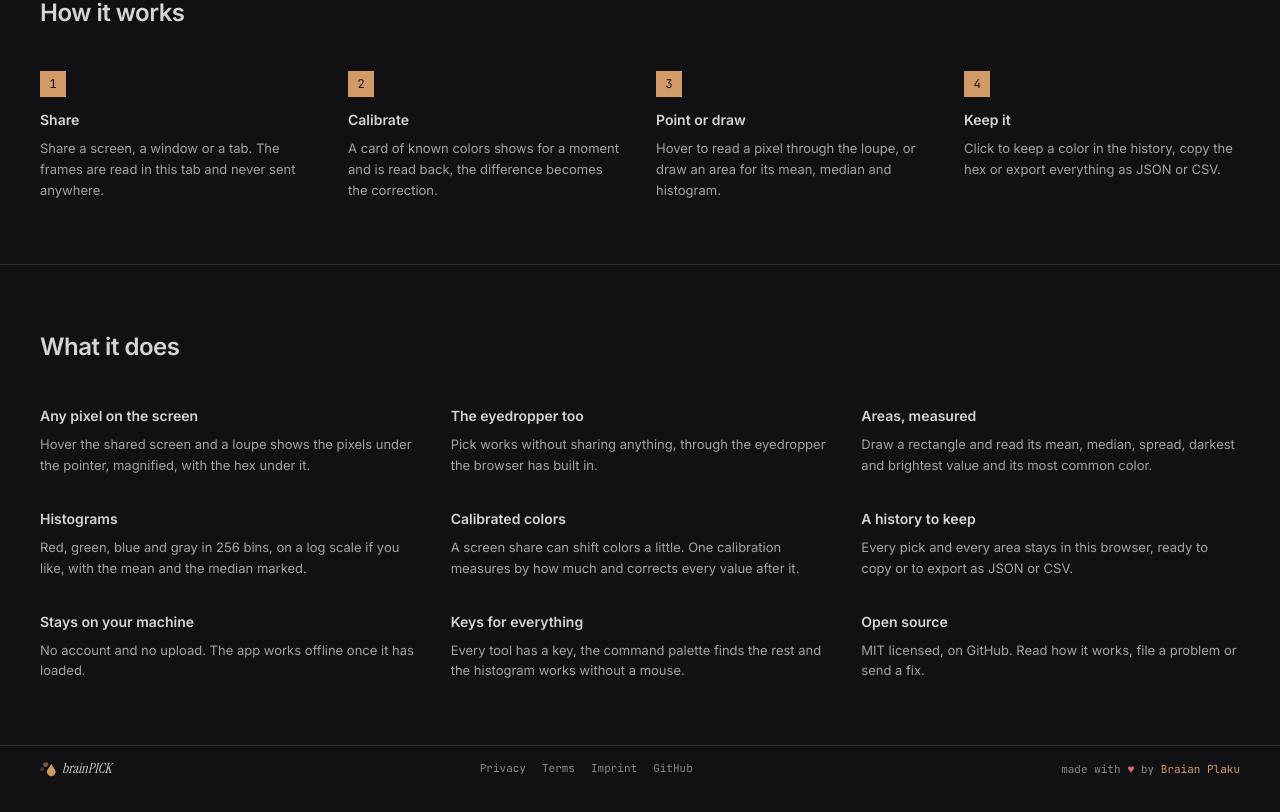
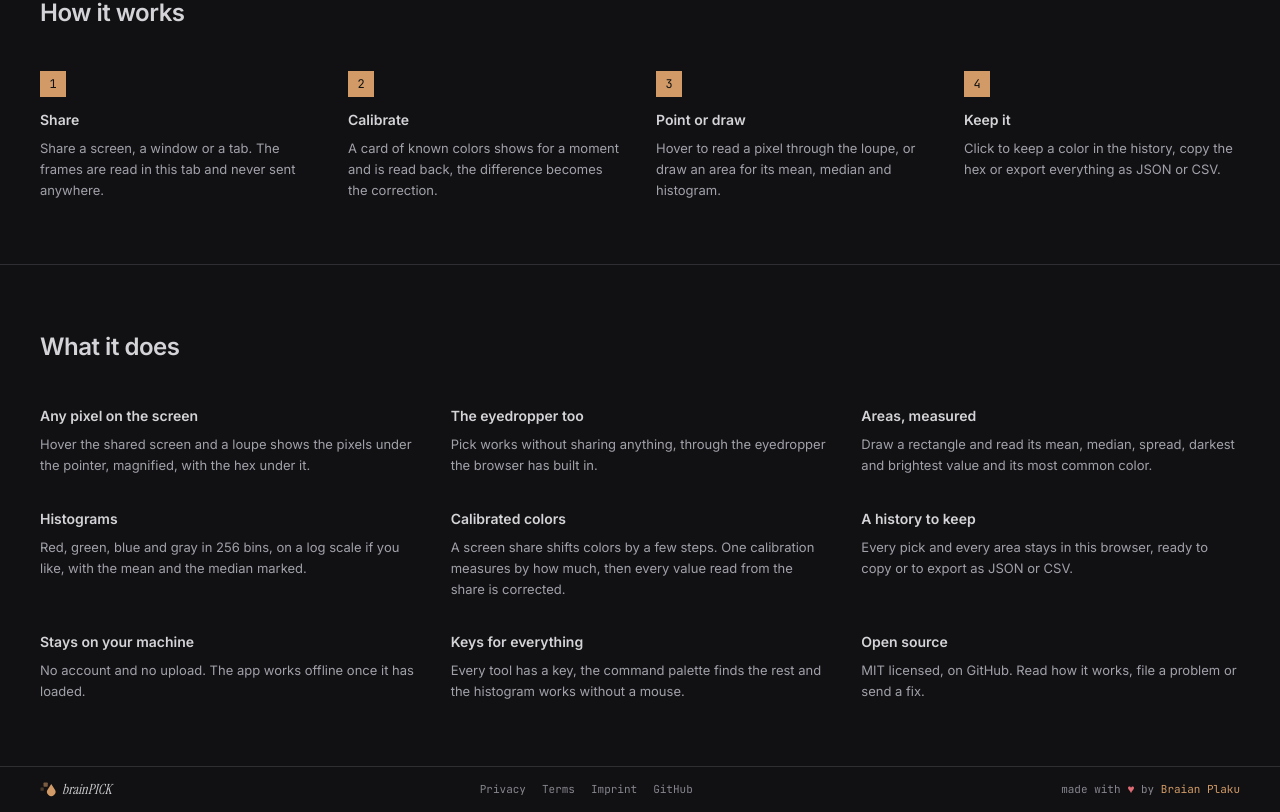
Before and after one commit to swimmingbrain/colorpick-web, a SvelteKit app: page / in a window 1280 px wide. Shown: the part 703-1515 px from the top of the page. Before the commit the page ends 1494 px from the top, so only its background shows below. Built offline with nearby package versions, Linux system fonts and the light colour scheme.

Commit message:
docs: the landing page says the calibration corrects what is read from the share and its demo reads plus minus 2 like the app

```diff
--- a/src/routes/+page.svelte
+++ b/src/routes/+page.svelte
@@ -7,7 +7,7 @@
     { title: 'The eyedropper too', text: 'Pick works without sharing anything, through the eyedropper the browser has built in.' },
     { title: 'Areas, measured', text: 'Draw a rectangle and read its mean, median, spread, darkest and brightest value and its most common color.' },
     { title: 'Histograms', text: 'Red, green, blue and gray in 256 bins, on a log scale if you like, with the mean and the median marked.' },
-    { title: 'Calibrated colors', text: 'A screen share can shift colors a little. One calibration measures by how much and corrects every value after it.' },
+    { title: 'Calibrated colors', text: 'A screen share shifts colors by a few steps. One calibration measures by how much, then every value read from the share is corrected.' },
     { title: 'A history to keep', text: 'Every pick and every area stays in this browser, ready to copy or to export as JSON or CSV.' },
     { title: 'Stays on your machine', text: 'No account and no upload. The app works offline once it has loaded.' },
     { title: 'Keys for everything', text: 'Every tool has a key, the command palette finds the rest and the histogram works without a mouse.' },
@@ -107,7 +107,7 @@
             </div>
             <span class="demo-filename">entire screen</span>
             <div style="flex:1"></div>
-            <span class="demo-label">calibrated &plusmn;0.8</span>
+            <span class="demo-label">calibrated &plusmn;2</span>
           </div>
           <div class="demo-content">
             <div class="demo-stage">
```
